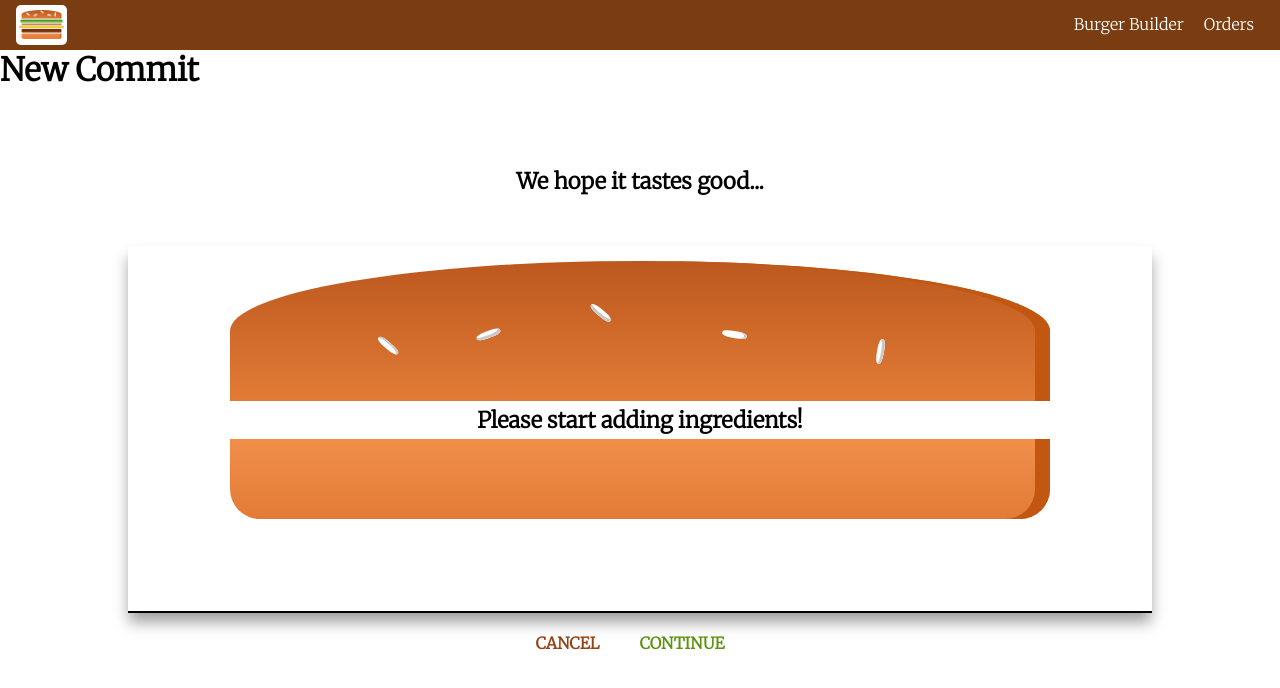
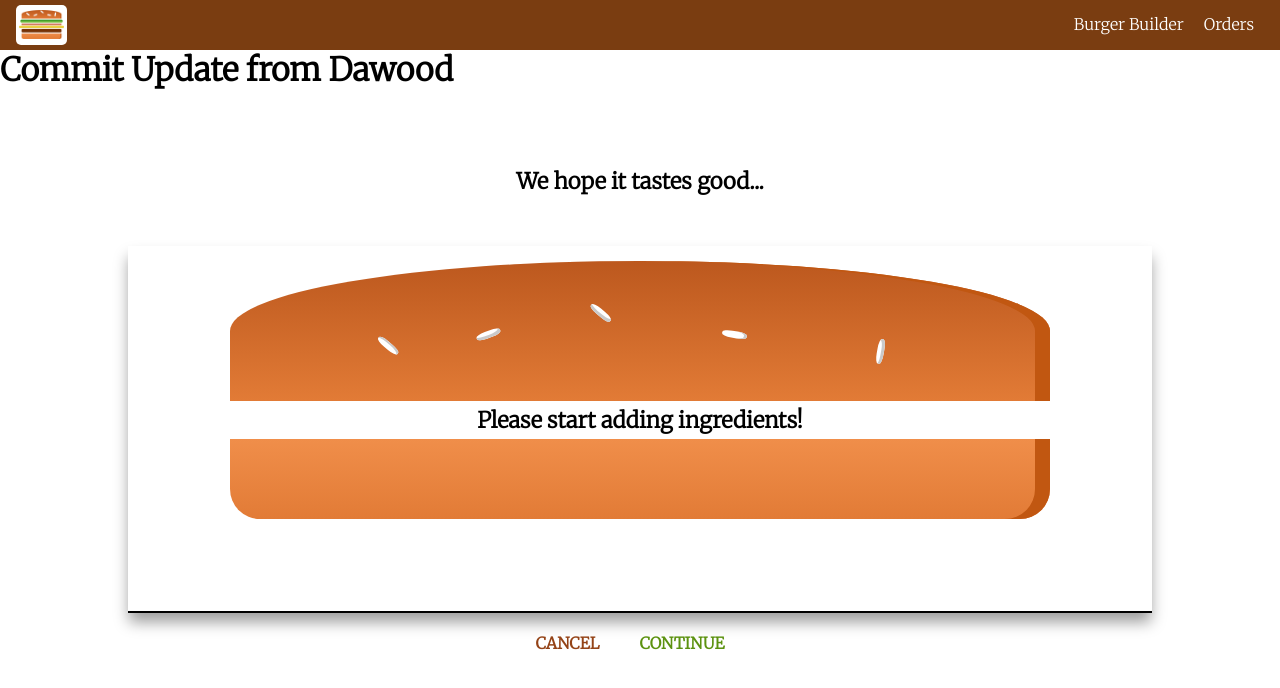
Before and after one commit to Dawood-Shahid/BurgerBuilder, a React (Create React App) app: page /checkout in a window 1280 px wide. Shown: the top 688 px of the page. Built offline with nearby package versions, Linux system fonts and the light colour scheme.

Commit message:
test commit

```diff
--- a/src/App.js
+++ b/src/App.js
@@ -10,7 +10,7 @@ import './App.css';
 function App() {
   return (
     <div>
-    <h1 style={{margin:'50px 0 0 0'}}>New Commit</h1>
+    <h1 style={{margin:'50px 0 0 0'}}>Commit Update from Dawood</h1>
       <Layout>
         <Switch>
           <Route path='/checkout' component={ Checkout } />
```
